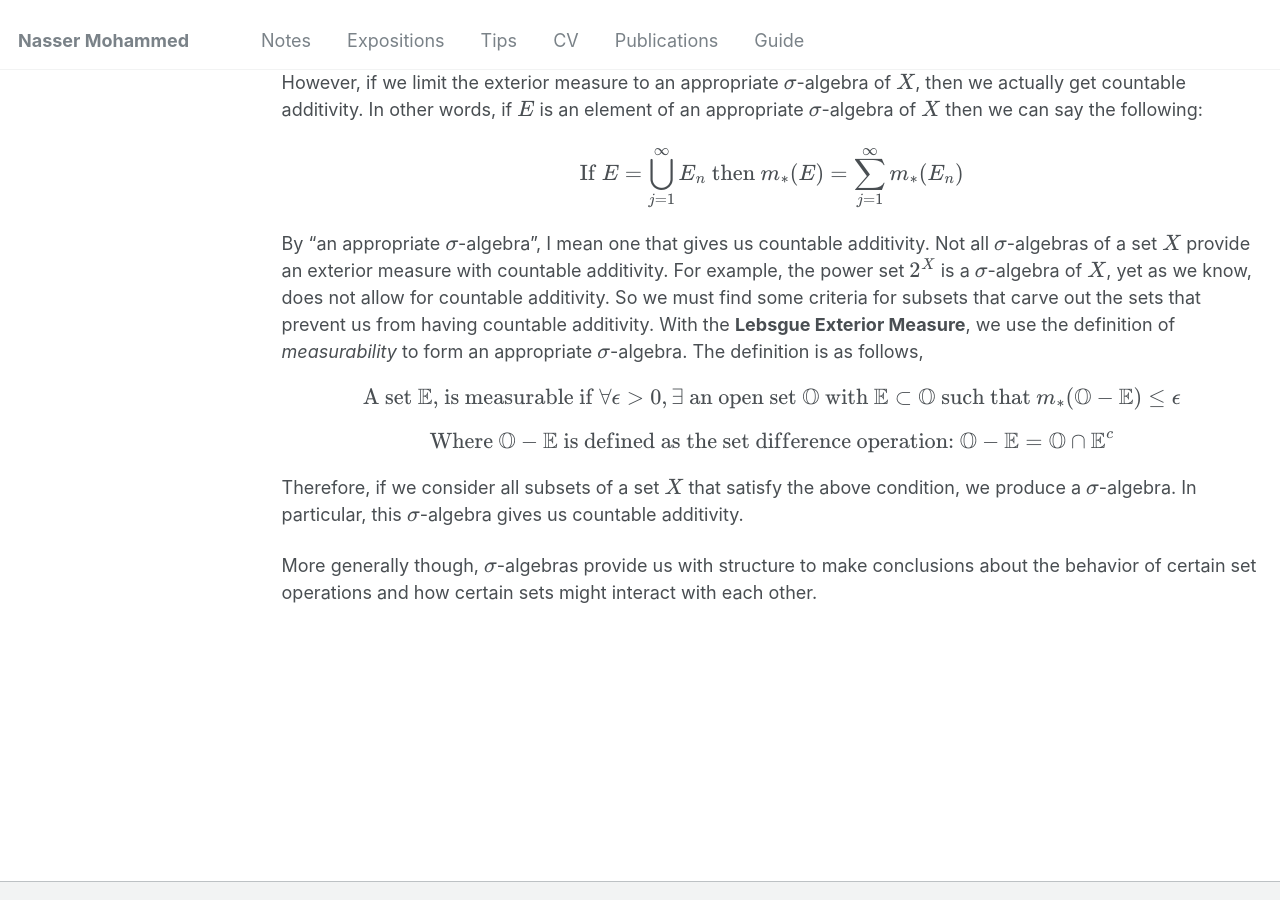
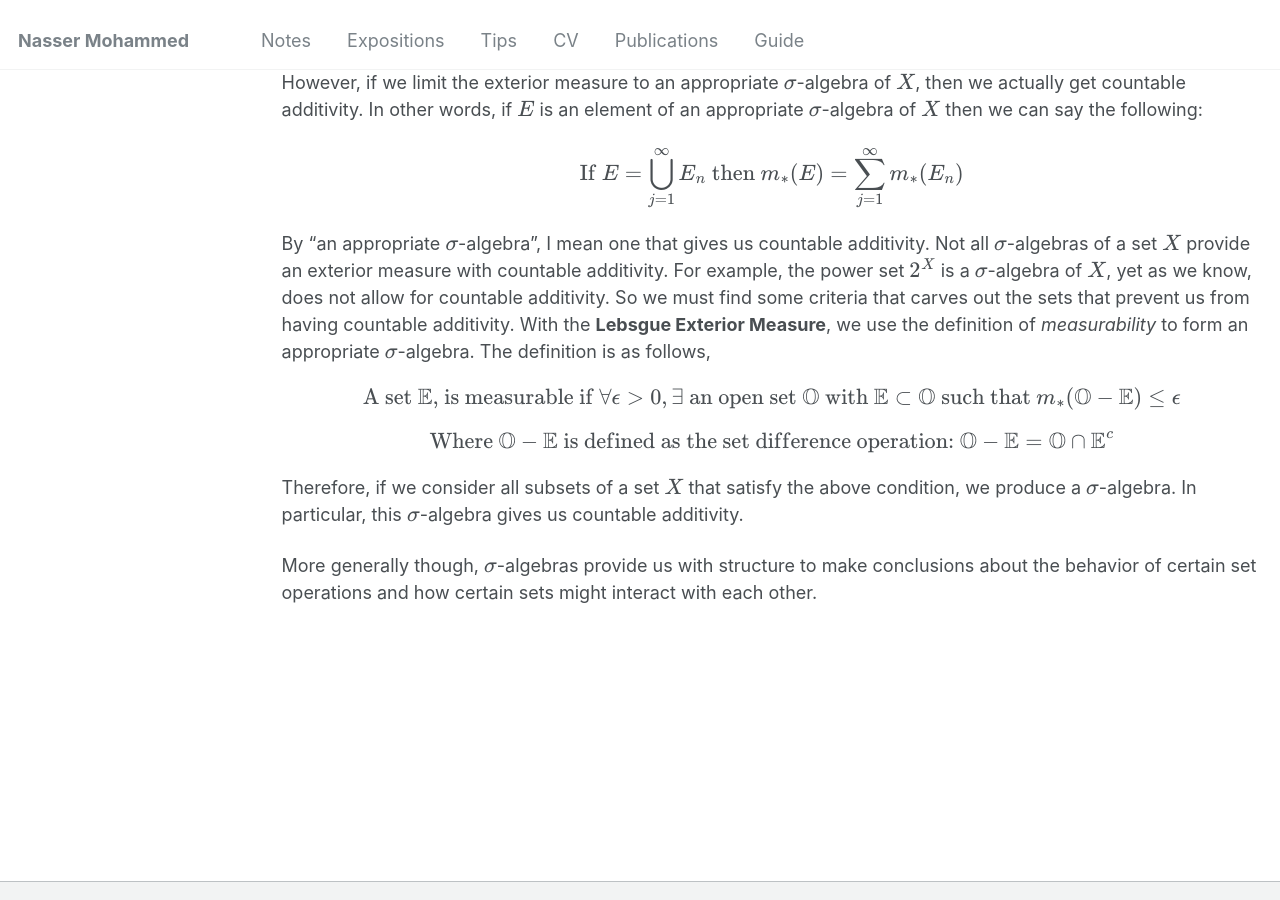
Before and after one commit to Nasser-Mohammed/Nasser-Mohammed.github.io, a Jekyll site: the page built from _pages/notes/analysis/sigmaAlgebras.md, in a window 1280 px wide and 900 px high, scrolled down 1620 px. Built offline with Jekyll 4.4.1, drawn with Linux system fonts in a browser that asks for light colours.

Commit message:
Update sigmaAlgebras.md

```diff
--- a/_pages/notes/analysis/sigmaAlgebras.md
+++ b/_pages/notes/analysis/sigmaAlgebras.md
@@ -31,7 +31,7 @@
 \\[\text{If } E = \bigcup_{j = 1}^{\infty}E_n \text{   then   } m_{\ast}(E) \leq \sum_{j = 1}^{\infty}m_{\ast}(E_n)\\]
 However, if we limit the exterior measure to an appropriate \\(\sigma\\)-algebra of \\(X\\), then we actually get countable additivity. In other words, if \\(E\\) is an element of an appropriate \\(\sigma\\)-algebra of \\(X\\) then we can say the following:
 \\[\text{If } E = \bigcup_{j = 1}^{\infty}E_n \text{   then   } m_{\ast}(E) = \sum_{j = 1}^{\infty}m_{\ast}(E_n)\\]
-By "an appropriate \\(\sigma\\)-algebra", I mean one that gives us countable additivity. Not all \\(\sigma\\)-algebras of a set \\(X\\) provide an exterior measure with countable additivity. For example, the power set \\(2^X\\) is a \\(\sigma\\)-algebra of \\(X\\), yet as we know, does not allow for countable additivity. So we must find some criteria for subsets that carve out the sets that prevent us from having countable additivity. With the **Lebsgue Exterior Measure**, we use the definition of *measurability* to form an appropriate \\(\sigma\\)-algebra. The definition is as follows,
+By "an appropriate \\(\sigma\\)-algebra", I mean one that gives us countable additivity. Not all \\(\sigma\\)-algebras of a set \\(X\\) provide an exterior measure with countable additivity. For example, the power set \\(2^X\\) is a \\(\sigma\\)-algebra of \\(X\\), yet as we know, does not allow for countable additivity. So we must find some criteria that carves out the sets that prevent us from having countable additivity. With the **Lebsgue Exterior Measure**, we use the definition of *measurability* to form an appropriate \\(\sigma\\)-algebra. The definition is as follows,
 \\[\text{A set } \mathbb{E} \text{, is measurable if } \forall \epsilon > 0, \exists \text{ an open set } \mathbb{O} \text{ with } \mathbb{E} \subset \mathbb{O} \text{ such that } m_{\ast}(\mathbb{O} - \mathbb{E}) \leq \epsilon\\]
 \\[\text{Where } \mathbb{O}-\mathbb{E} \text{ is defined as the set difference operation: } \mathbb{O}-\mathbb{E} = \mathbb{O}\cap\mathbb{E}^c\\]
 Therefore, if we consider all subsets of a set \\(X\\) that satisfy the above condition, we produce a \\(\sigma\\)-algebra. In particular, this \\(\sigma\\)-algebra gives us countable additivity.
```
